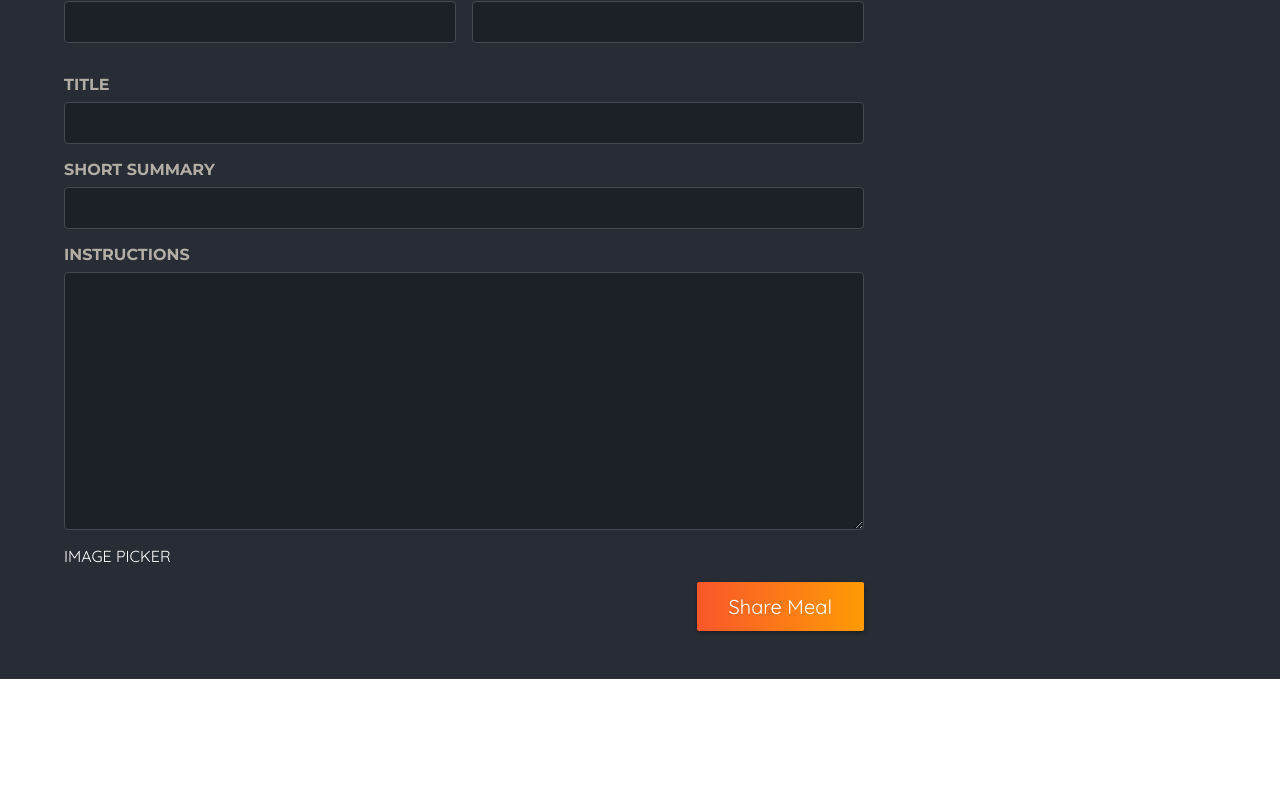
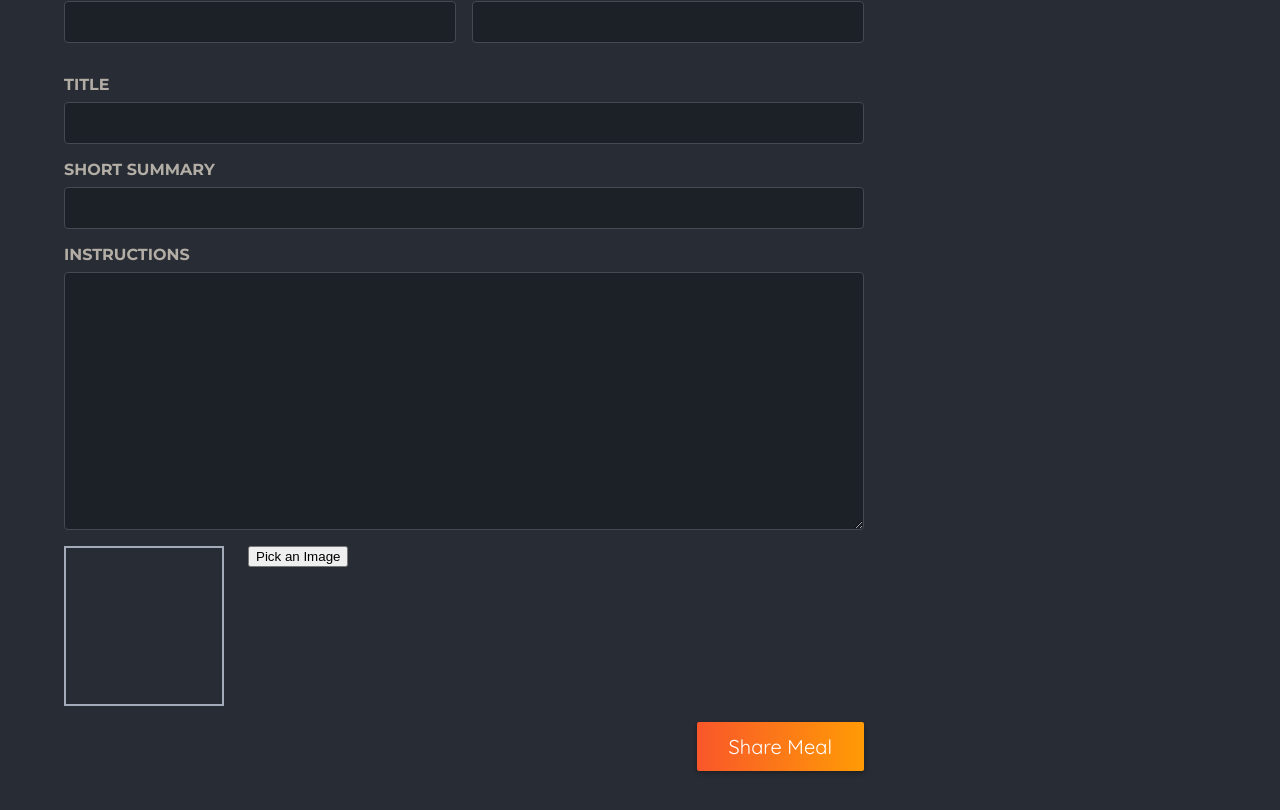
Before and after one commit to Navi003/meals, a Next.js app: page /meals/share in a window 1280 px wide. Shown: the part 434-1244 px from the top of the page. Before the commit the page ends 1113 px from the top, so only its background shows below. Built offline with nearby package versions, Linux system fonts and the light colour scheme.

Commit message:
added Image picker

```diff
--- a/app/meals/share/page.jsx
+++ b/app/meals/share/page.jsx
@@ -1,3 +1,4 @@
+import ImagePicker from "@/component/meals/ImagePicker";
 import classes from "./page.module.css";
 
 export default function ShareMealPage() {
@@ -38,7 +39,7 @@
               required
             ></textarea>
           </p>
-          IMAGE PICKER
+          <ImagePicker />
           <p className={classes.actions}>
             <button type="submit">Share Meal</button>
           </p>
--- /dev/null
+++ b/component/meals/ImagePicker.jsx
@@ -0,0 +1,57 @@
+"use client";
+
+import React, { useRef, useState } from "react";
+import classes from "./ImagePicker.module.css";
+import Image from "next/image";
+function ImagePicker({ label, name }) {
+  const [pickedImage, setPickedImage] = useState(null);
+
+  const imageInputRef = useRef();
+
+  function handleClick() {
+    imageInputRef.current.click();
+  }
+
+  function handleImageChange(event) {
+    const file = event.target.files[0];
+
+    if (!file) {
+      return;
+    }
+
+    const fileReader = new FileReader(file);
+    fileReader.onload = () => {
+      setPickedImage(fileReader.result);
+    };
+    fileReader.readAsDataURL(file);
+  }
+
+  return (
+    <div className={classes.ImagePicker}>
+      <label htmlFor={name}>{label}</label>
+      <div className={classes.controls}>
+        <div className={classes.preview}>
+          {!pickedImage == <p>No Image picket yet</p>}
+          {pickedImage && (
+            <Image src={pickedImage} alt="image Selected by user" fill />
+          )}
+        </div>
+        <input
+          style={{ display: "none" }}
+          className={classes.input}
+          type="file"
+          id={name}
+          accept="image/png, image/jpeg"
+          name={name}
+          ref={imageInputRef}
+          onChange={handleImageChange}
+        />
+        <button className={classes.button} type="button" onClick={handleClick}>
+          Pick an Image
+        </button>
+      </div>
+    </div>
+  );
+}
+
+export default ImagePicker;
--- /dev/null
+++ b/component/meals/ImagePicker.module.css
@@ -0,0 +1,45 @@
+.controls {
+  display: flex;
+  align-items: flex-start;
+  gap: 1.5rem;
+  margin-bottom: 1rem;
+}
+
+.picker .input {
+  display: none;
+}
+
+.picker .button {
+  border: 0;
+  padding: 0.5rem 1.5rem;
+  background: #a4abb9;
+  border-radius: 2px;
+  cursor: pointer;
+  font: inherit;
+}
+
+.picker .button:hover,
+.picker .button:focus {
+  background: #b3b9c6;
+}
+
+.preview {
+  width: 10rem;
+  height: 10rem;
+  border: 2px solid #a4abb9;
+  display: flex;
+  justify-content: center;
+  align-items: center;
+  text-align: center;
+  color: #a4abb9;
+  position: relative;
+}
+
+.preview p {
+  margin: 0;
+  padding: 1rem;
+}
+
+.preview img {
+  object-fit: cover;
+}
```
